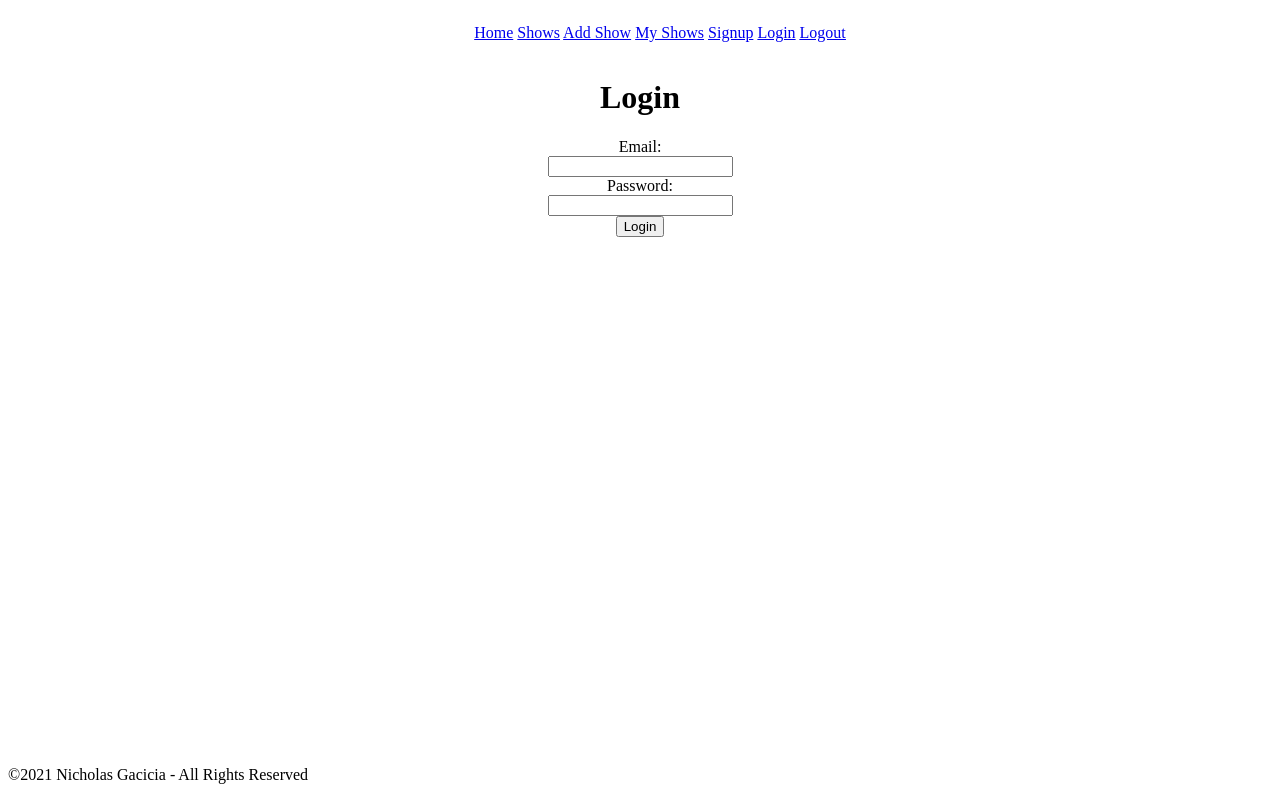
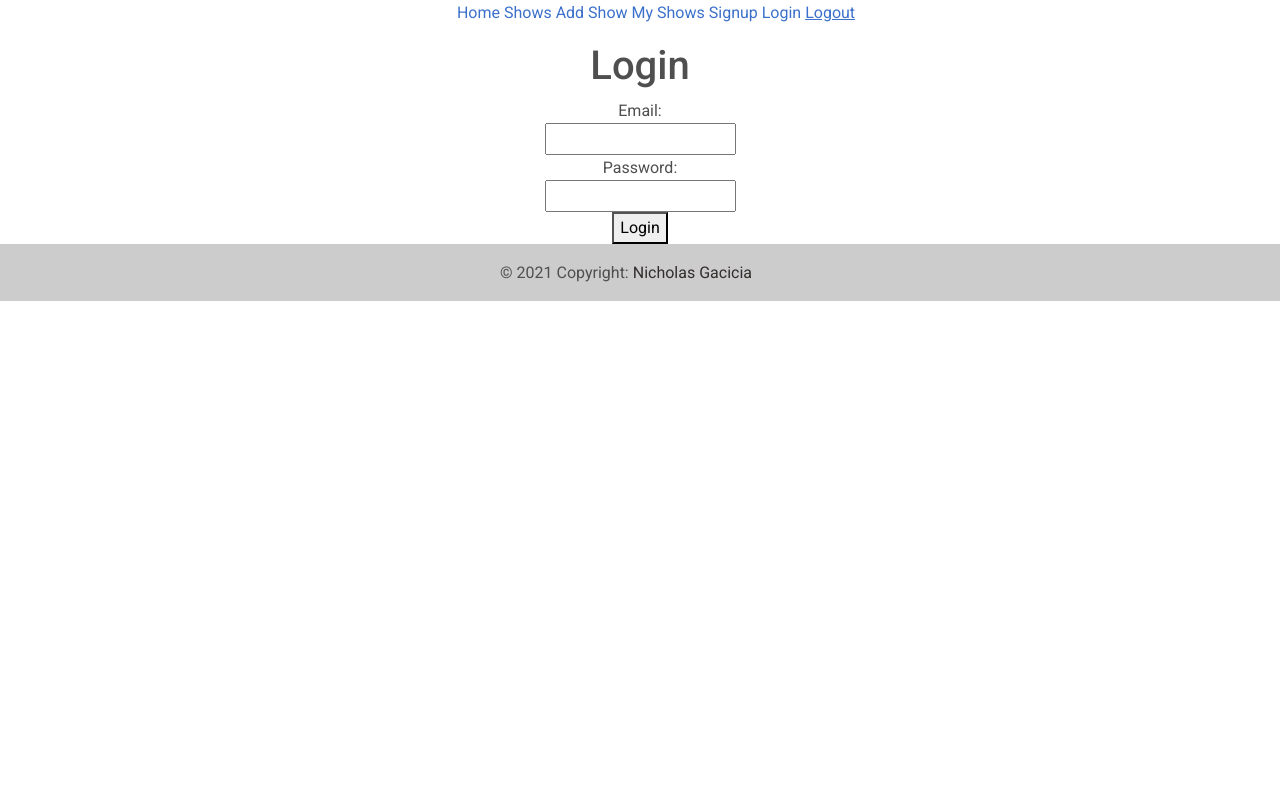
Before and after one commit to nicholasgacicia/IWATS-App, a React (Create React App) app: page /login in a window 1280 px wide. Built offline with nearby package versions, Linux system fonts and the light colour scheme; grey boxes are pictures that could not be loaded.

Commit message:
Add style

```diff
--- a/public/index.html
+++ b/public/index.html
@@ -24,7 +24,13 @@
       work correctly both with client-side routing and a non-root public URL.
       Learn how to configure a non-root public URL by running `npm run build`.
     -->
-    <title>React App</title>
+
+    <!-- Font Awesome -->
+    <link href="https://use.fontawesome.com/releases/v5.15.1/css/all.css" rel="stylesheet" />
+    <!-- Roboto Font -->
+    <link href="https://fonts.googleapis.com/css?family=Roboto:300,400,500,700&display=swap" rel="stylesheet" />
+
+    <title>YEMStats</title>
   </head>
   <body>
     <noscript>You need to enable JavaScript to run this app.</noscript>
--- a/src/App.css
+++ b/src/App.css
@@ -1,15 +1,3 @@
-body {
+.App {
   text-align: center;
 }
-
-nav {
-  display: flex;
-  align-items: center;
-  justify-content: center;
-}
-
-footer {
-  position: fixed;
-  bottom: 0;
-  text-align: center;
-}
--- a/src/App.js
+++ b/src/App.js
@@ -1,7 +1,10 @@
 import { useState } from 'react';
 import { Link } from 'react-router-dom';
 import Routes from './config/Routes';
+import MDBFooter from './components/universal/Footer';
+
 import './App.css';
+
 
 const styles = {
   logoutButton: {
@@ -9,6 +12,7 @@ const styles = {
     cursor: 'pointer',
   }
 };
+
 
 function App() {
   // const [token, setToken] = useState(null);
@@ -21,9 +25,8 @@ function App() {
   }
 
   return (
-    <div>
-      <header className="header">
-        <nav className="nav">
+    <div className="App">
+      <nav>
         <ul>
           <Link to='/'>Home</Link>{'  '}
           <Link to='/shows'>Shows</Link>{'  '}
@@ -34,17 +37,12 @@ function App() {
           <Link to='/login'><span style={styles.logoutButton} onClick={handleLogout}>Logout</span></Link>
         </ul>
       </nav>
-      </header>
 
-      <div className="main">
+      <div>
         <Routes token={token} setToken={setToken} />
       </div>
 
-      <footer>
-        <p className="copyright text-center">
-          &copy;2021 Nicholas Gacicia - All Rights Reserved
-			  </p>
-      </footer>
+      <MDBFooter />
 
     </div>
   );
--- /dev/null
+++ b/src/components/universal/Footer.js
@@ -0,0 +1,15 @@
+import React from 'react';
+import { MDBFooter } from 'mdb-react-ui-kit';
+
+export default function App() {
+  return (
+    <MDBFooter backgroundColor='light' className='text-center text-lg-left'>
+      <footer className='text-center p-3' style={{ backgroundColor: 'rgba(0, 0, 0, 0.2)' }}>
+        &copy; {new Date().getFullYear()} Copyright:{' '}
+        <a className='text-dark' href='https://git.generalassemb.ly/nicholasgacicia/YEMStats-App'>
+          Nicholas Gacicia <i class="united states flag"></i>
+        </a>
+      </footer>
+    </MDBFooter>
+  );
+}
--- /dev/null
+++ b/src/index.css
@@ -0,0 +1,11 @@
+body {
+  margin: 0;
+  /* font-family: -apple-system, BlinkMacSystemFont, 'Segoe UI', 'Roboto', 'Oxygen', 'Ubuntu', 'Cantarell', 'Fira Sans', 'Droid Sans', 'Helvetica Neue', sans-serif; */
+  font-family: 'Roboto', 'Helvetica', 'Arial', sans-serif;
+  -webkit-font-smoothing: antialiased;
+  -moz-osx-font-smoothing: grayscale;
+}
+
+code {
+  font-family: source-code-pro, Menlo, Monaco, Consolas, 'Courier New', monospace;
+}
--- a/src/index.js
+++ b/src/index.js
@@ -1,6 +1,9 @@
 import React from 'react';
 import ReactDOM from 'react-dom';
 import { BrowserRouter as Router } from 'react-router-dom';
+
+import './index.css';
+import 'mdb-react-ui-kit/dist/css/mdb.min.css';
 import App from './App';
 
 ReactDOM.render(
```
Also changed, not shown: package.json (+15 -0 lines), 1 other file (tests, documents, lock files or other folders). Lines whose indentation alone changed are shown as unchanged.
